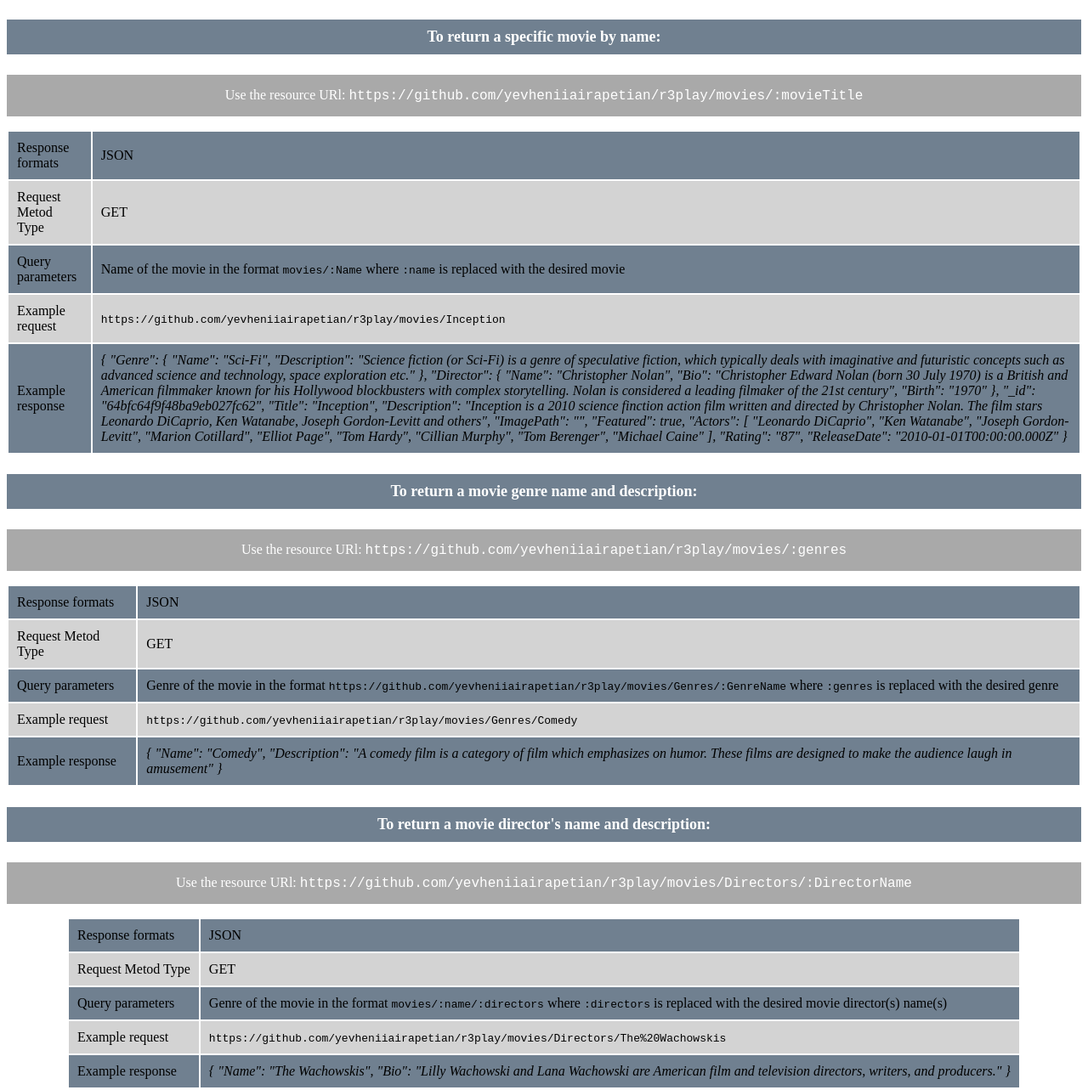
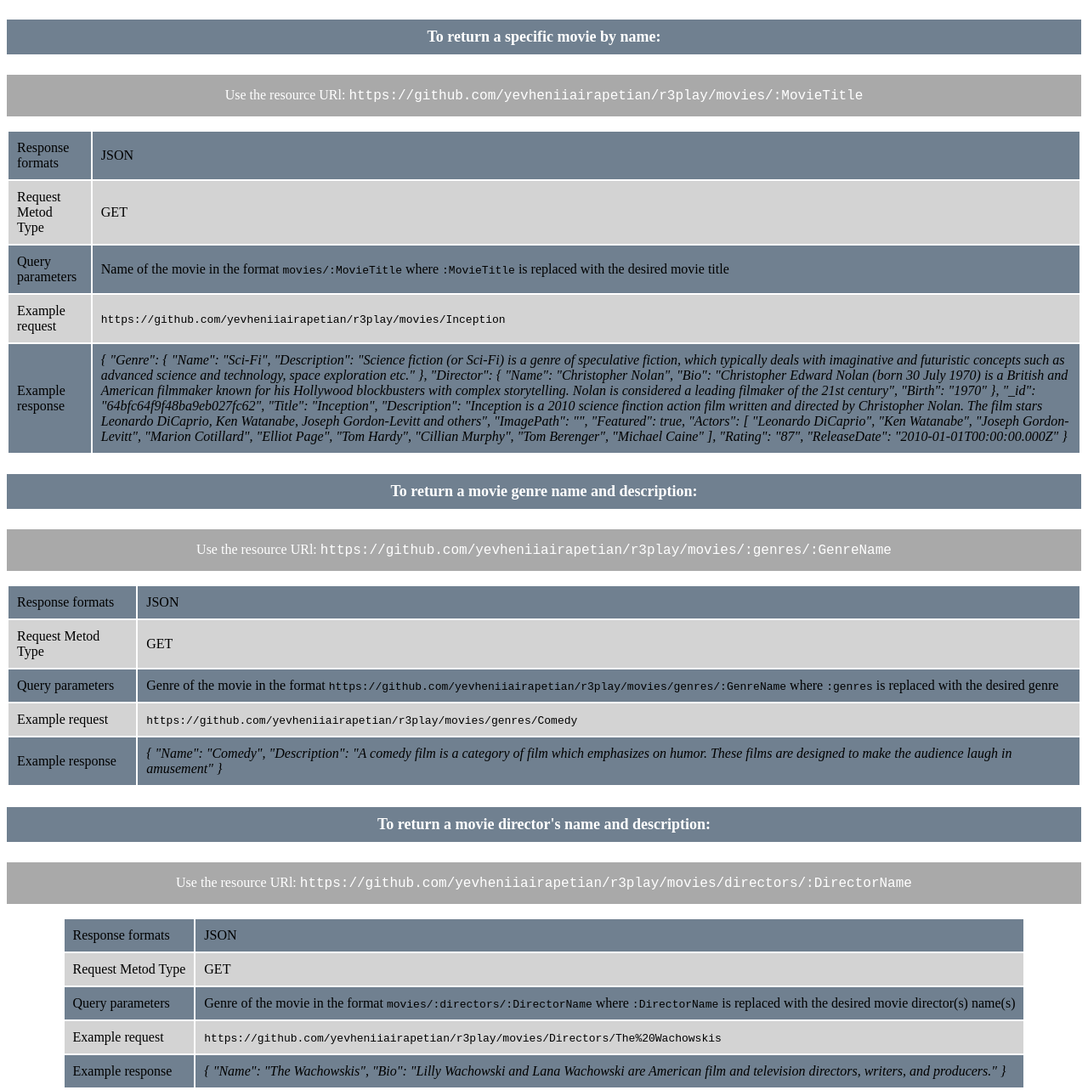
Before and after one commit to yevheniiairapetian/r3play, a website: page public/documentation.html in a window 1280 px wide. Shown: the part 1055-2338 px from the top of the page at 85% size. Drawn offline with Linux system fonts and the light colour scheme.

Commit message:
feat: update documentation.html

```diff
--- a/public/documentation.html
+++ b/public/documentation.html
@@ -78,7 +78,7 @@
     </table>
 
     <h4>To return a specific movie by name:</h4>
-    <p>Use the resource URl: <code>https://github.com/yevheniiairapetian/r3play/movies/:movieTitle</code></p>
+    <p>Use the resource URl: <code>https://github.com/yevheniiairapetian/r3play/movies/:MovieTitle</code></p>
     <table>
         <tr>
             <td>Response formats</td>
@@ -90,8 +90,8 @@
         </tr>
         <tr>
             <td>Query parameters</td>
-            <td>Name of the movie in the format <code>movies/:Name</code> where <code>:name</code> is replaced with the
-                desired movie</td>
+            <td>Name of the movie in the format <code>movies/:MovieTitle</code> where <code>:MovieTitle</code> is replaced with the
+                desired movie title</td>
         </tr>
         <tr>
             <td>Example request</td>
@@ -139,7 +139,7 @@
         </tr>
     </table>
     <h4>To return a movie genre name and description:</h4>
-    <p>Use the resource URl: <code>https://github.com/yevheniiairapetian/r3play/movies/:genres</code></p>
+    <p>Use the resource URl: <code>https://github.com/yevheniiairapetian/r3play/movies/:genres/:GenreName</code></p>
     <table>
         <tr>
             <td>Response formats</td>
@@ -152,14 +152,14 @@
         <tr>
             <td>Query parameters</td>
             <td>Genre of the movie in the format
-                <code>https://github.com/yevheniiairapetian/r3play/movies/Genres/:GenreName</code> where
+                <code>https://github.com/yevheniiairapetian/r3play/movies/genres/:GenreName</code> where
                 <code>:genres</code> is
                 replaced with the desired genre
             </td>
         </tr>
         <tr>
             <td>Example request</td>
-            <td><code>https://github.com/yevheniiairapetian/r3play/movies/Genres/Comedy</code>
+            <td><code>https://github.com/yevheniiairapetian/r3play/movies/genres/Comedy</code>
 
             </td>
         </tr>
@@ -174,7 +174,7 @@
         </tr>
     </table>
     <h4>To return a movie director's name and description:</h4>
-    <p>Use the resource URl: <code>https://github.com/yevheniiairapetian/r3play/movies/Directors/:DirectorName</code>
+    <p>Use the resource URl: <code>https://github.com/yevheniiairapetian/r3play/movies/directors/:DirectorName</code>
     </p>
     <table>
         <tr>
@@ -187,7 +187,7 @@
         </tr>
         <tr>
             <td>Query parameters</td>
-            <td>Genre of the movie in the format <code>movies/:name/:directors</code> where <code>:directors</code> is
+            <td>Genre of the movie in the format <code>movies/:directors/:DirectorName</code> where <code>:DirectorName</code> is
                 replaced with the desired movie director(s) name(s)</td>
         </tr>
         <tr>
```
